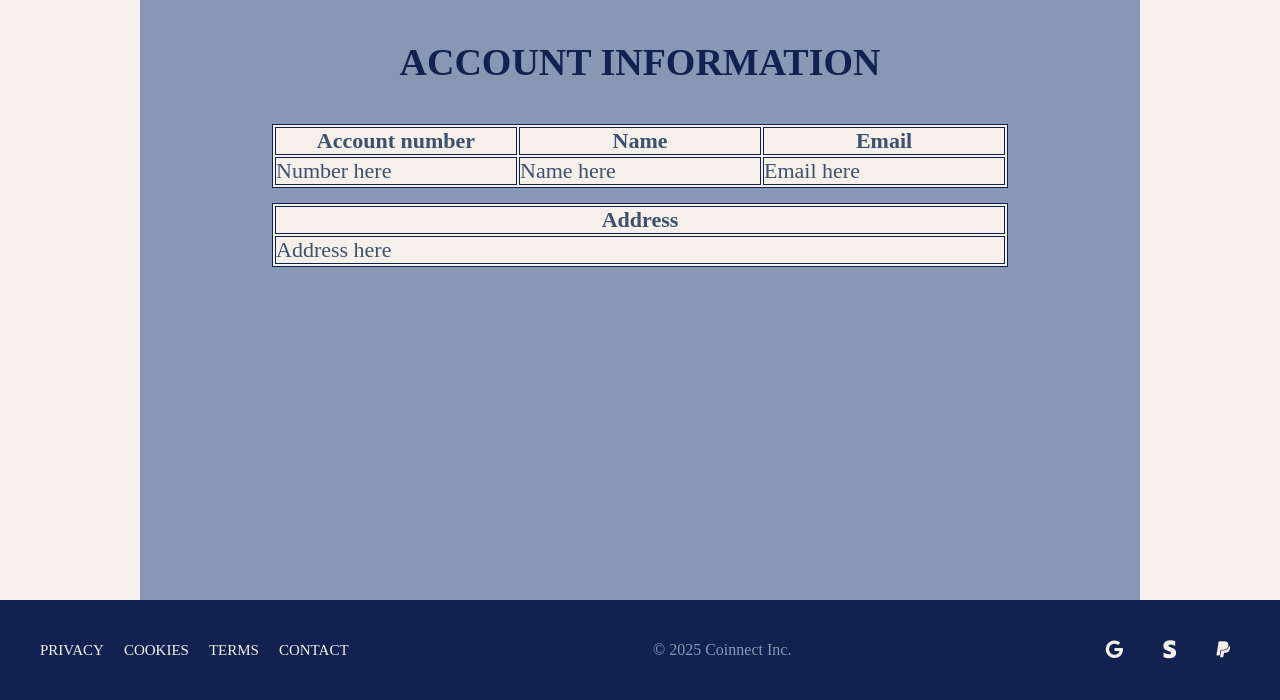
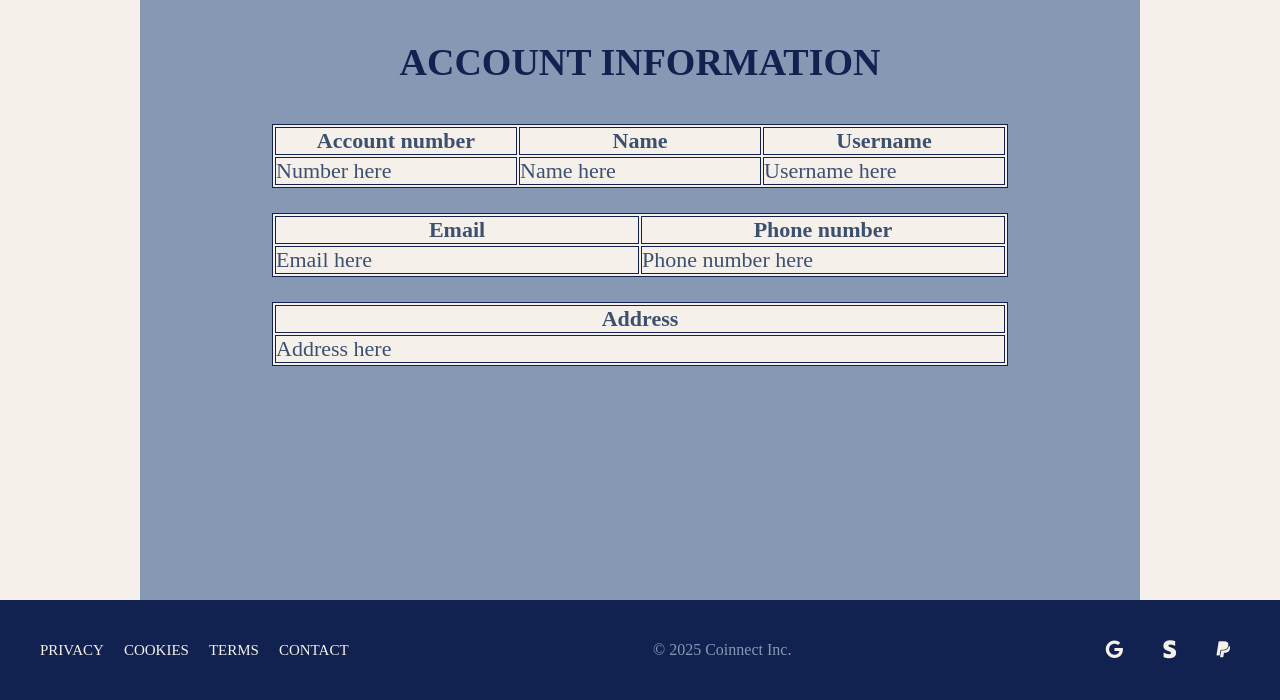
Before and after one commit to bluemario8/CSET170-Final-Banking, a Flask app: page /account in a window 1280 px wide. Shown: the part 100-800 px from the top of the page. Run offline with Flask 3, Linux system fonts and the light colour scheme; some libraries are stand-ins or nearby versions; some web fonts are replaced.

Commit message:
css table adjustments

```diff
--- a/static/styles/styles.css
+++ b/static/styles/styles.css
@@ -84,6 +84,7 @@ table, th, td{
     background-color: var(--color-white);
 }
 
+.contact,
 .address{
-    margin-top: 15px;
+    margin-top: 25px;
 }
--- a/templates/account.html
+++ b/templates/account.html
@@ -9,12 +9,22 @@
                 <tr class="tableRow">
                     <th>Account number</th>
                     <th>Name</th>
-                    <th>Email</th>
+                    <th>Username</th>
                 </tr>
                 <tr class="tableRow">
                     <td>Number here</td>
                     <td>Name here</td>
+                    <td>Username here</td>
+                </tr>
+            </table>
+            <table class="accountTable contact">
+                <tr class="tableRow">
+                    <th>Email</th>
+                    <th>Phone number</th>
+                </tr>
+                <tr class="tableRow">
                     <td>Email here</td>
+                    <td>Phone number here</td>
                 </tr>
             </table>
             <table class="accountTable address">
```
